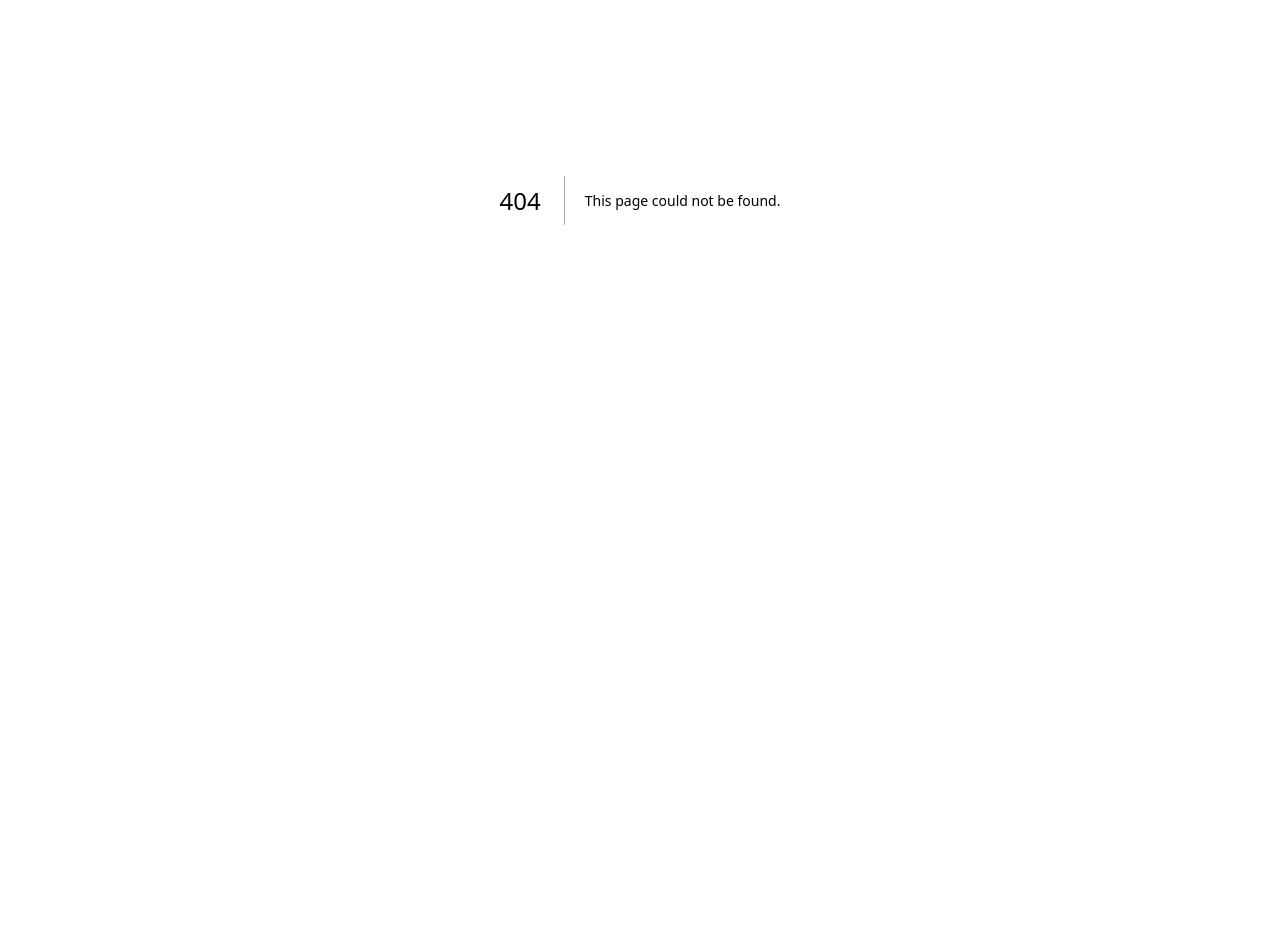
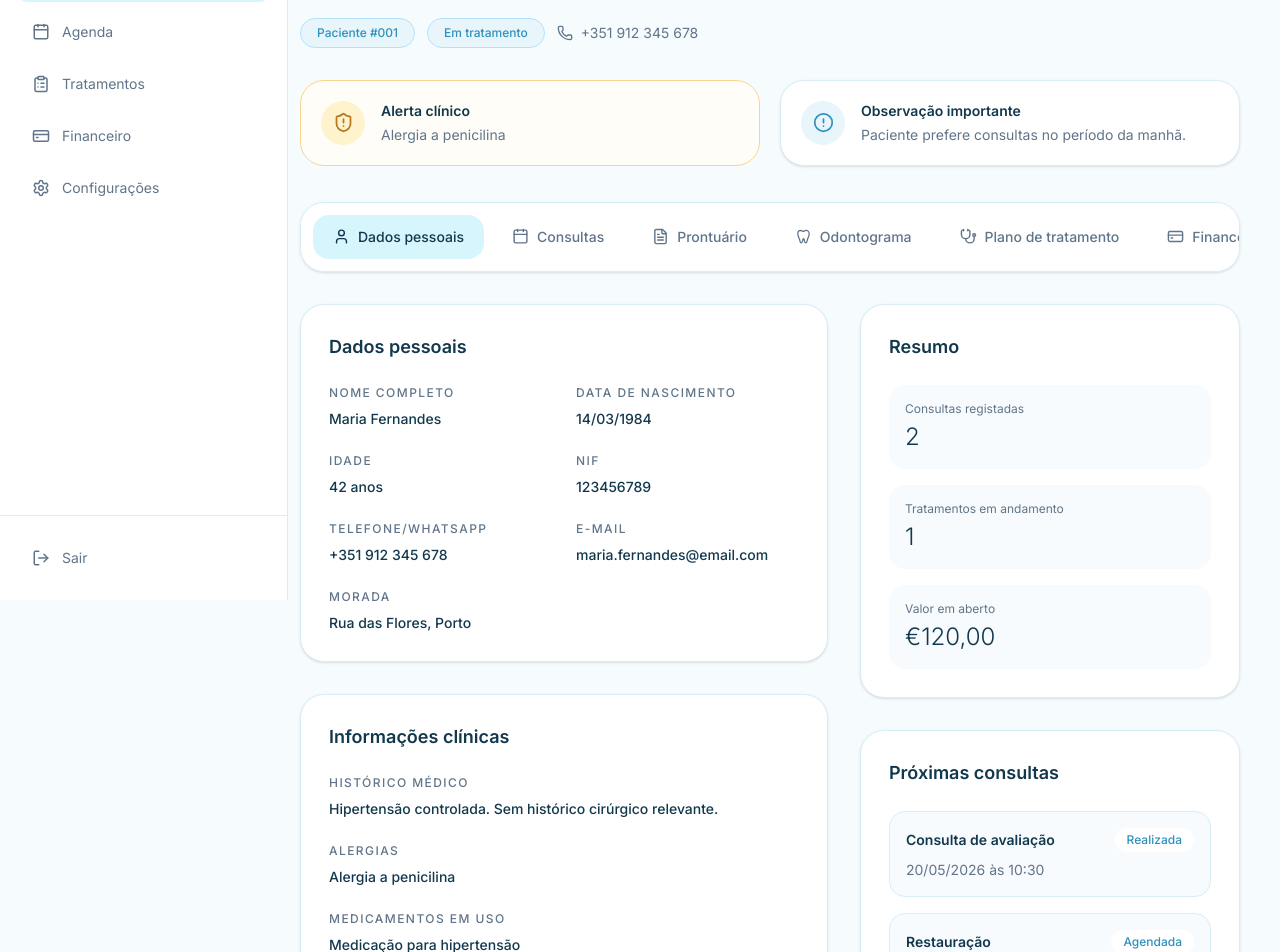
Before and after one commit to PedroPassos081/odonto-system, a Next.js app: page /pacientes/1 in a window 1280 px wide. Before the commit this address had no page. Shown: the part 200-1152 px from the top of the page. Before the commit the page ends 800 px from the top, so only its background shows below. Built offline with nearby package versions, Linux system fonts and the light colour scheme.

Commit message:
feat: add patient details page with custom tooth icon

```diff
--- /dev/null
+++ b/src/app/pacientes/[id]/page.tsx
@@ -0,0 +1,282 @@
+import { AppShell } from "@/components/layout/AppShell";
+import { ToothIcon } from "@/components/ui/ToothIcon";
+import {
+  AlertCircle,
+  ArrowLeft,
+  Calendar,
+  CreditCard,
+  FileText,
+  Phone,
+  ShieldAlert,
+  Stethoscope,
+  User,
+} from "lucide-react";
+import Link from "next/link";
+
+const patient = {
+  id: "001",
+  name: "Maria Fernandes",
+  age: "42 anos",
+  phone: "+351 912 345 678",
+  email: "maria.fernandes@email.com",
+  nif: "123456789",
+  address: "Rua das Flores, Porto",
+  birthDate: "14/03/1984",
+  lastAppointment: "20/05/2026",
+  status: "Em tratamento",
+  allergies: "Alergia a penicilina",
+  medications: "Medicação para hipertensão",
+  medicalHistory: "Hipertensão controlada. Sem histórico cirúrgico relevante.",
+  notes: "Paciente prefere consultas no período da manhã.",
+};
+
+const tabs = [
+  {
+    label: "Dados pessoais",
+    active: true,
+    icon: User,
+  },
+  {
+    label: "Consultas",
+    active: false,
+    icon: Calendar,
+  },
+  {
+    label: "Prontuário",
+    active: false,
+    icon: FileText,
+  },
+  {
+    label: "Odontograma",
+    active: false,
+    icon: ToothIcon,
+  },
+  {
+    label: "Plano de tratamento",
+    active: false,
+    icon: Stethoscope,
+  },
+  {
+    label: "Financeiro",
+    active: false,
+    icon: CreditCard,
+  },
+];
+
+const appointments = [
+  {
+    date: "20/05/2026",
+    time: "10:30",
+    type: "Consulta de avaliação",
+    status: "Realizada",
+  },
+  {
+    date: "28/05/2026",
+    time: "09:00",
+    type: "Restauração",
+    status: "Agendada",
+  },
+];
+
+function InfoCard({
+  title,
+  children,
+}: {
+  title: string;
+  children: React.ReactNode;
+}) {
+  return (
+    <section className="rounded-3xl border border-[#D8EDF8] bg-white p-7 shadow-sm">
+      <h2 className="text-lg font-semibold text-[#12384D]">{title}</h2>
+      <div className="mt-6">{children}</div>
+    </section>
+  );
+}
+
+function Field({ label, value }: { label: string; value: string }) {
+  return (
+    <div>
+      <p className="text-xs font-medium uppercase tracking-[0.12em] text-[#60758A]">
+        {label}
+      </p>
+      <p className="mt-2 text-sm font-medium text-[#12384D]">{value}</p>
+    </div>
+  );
+}
+
+export default function PatientDetailsPage() {
+  return (
+    <AppShell>
+      <div className="flex flex-col gap-6 xl:flex-row xl:items-start xl:justify-between">
+        <div>
+          <Link
+            href="/pacientes"
+            className="inline-flex items-center gap-2 text-sm font-medium text-[#2E91BD] transition hover:text-[#12384D]"
+          >
+            <ArrowLeft size={17} />
+            Voltar para pacientes
+          </Link>
+
+          <p className="mt-8 text-xs uppercase tracking-[0.35em] text-[#60758A]">
+            Ficha do paciente
+          </p>
+
+          <h1 className="mt-3 text-4xl font-light tracking-[-0.03em] text-[#12384D]">
+            {patient.name}
+          </h1>
+
+          <div className="mt-4 flex flex-wrap items-center gap-3">
+            <span className="rounded-full border border-[#B5E0FB] bg-[#E8F5FB] px-4 py-1.5 text-xs font-medium text-[#2E91BD]">
+              Paciente #{patient.id}
+            </span>
+
+            <span className="rounded-full border border-[#B5E0FB] bg-[#E8F5FB] px-4 py-1.5 text-xs font-medium text-[#2E91BD]">
+              {patient.status}
+            </span>
+
+            <span className="inline-flex items-center gap-2 text-sm text-[#60758A]">
+              <Phone size={16} />
+              {patient.phone}
+            </span>
+          </div>
+        </div>
+
+        <div className="rounded-3xl border border-[#D8EDF8] bg-white p-5 shadow-sm">
+          <p className="text-xs font-medium uppercase tracking-[0.12em] text-[#60758A]">
+            Última consulta
+          </p>
+          <p className="mt-2 text-lg font-semibold text-[#12384D]">
+            {patient.lastAppointment}
+          </p>
+        </div>
+      </div>
+
+      <div className="mt-8 grid grid-cols-1 gap-5 xl:grid-cols-2">
+        <div className="flex items-start gap-4 rounded-3xl border border-[#FBD38D] bg-[#FFFDF7] p-5">
+          <div className="flex h-11 w-11 shrink-0 items-center justify-center rounded-full bg-[#FFF3CD] text-[#B7791F]">
+            <ShieldAlert size={21} />
+          </div>
+
+          <div>
+            <p className="text-sm font-semibold text-[#12384D]">
+              Alerta clínico
+            </p>
+            <p className="mt-1 text-sm text-[#60758A]">{patient.allergies}</p>
+          </div>
+        </div>
+
+        <div className="flex items-start gap-4 rounded-3xl border border-[#D8EDF8] bg-white p-5 shadow-sm">
+          <div className="flex h-11 w-11 shrink-0 items-center justify-center rounded-full bg-[#E8F5FB] text-[#2E91BD]">
+            <AlertCircle size={21} />
+          </div>
+
+          <div>
+            <p className="text-sm font-semibold text-[#12384D]">
+              Observação importante
+            </p>
+            <p className="mt-1 text-sm text-[#60758A]">{patient.notes}</p>
+          </div>
+        </div>
+      </div>
+
+      <div className="mt-9 overflow-x-auto rounded-3xl border border-[#D8EDF8] bg-white p-3 shadow-sm">
+        <div className="flex min-w-max gap-2">
+          {tabs.map((tab) => {
+            const Icon = tab.icon;
+
+            return (
+              <button
+                key={tab.label}
+                className={`inline-flex items-center gap-2 rounded-2xl px-5 py-3 text-sm font-medium transition ${
+                  tab.active
+                    ? "bg-[#D7F5FC] text-[#12384D]"
+                    : "text-[#60758A] hover:bg-[#F0FAFE] hover:text-[#12384D]"
+                }`}
+              >
+                <Icon size={17} />
+                {tab.label}
+              </button>
+            );
+          })}
+        </div>
+      </div>
+
+      <div className="mt-8 grid grid-cols-1 gap-8 xl:grid-cols-[1fr_380px]">
+        <div className="space-y-8">
+          <InfoCard title="Dados pessoais">
+            <div className="grid grid-cols-1 gap-6 md:grid-cols-2">
+              <Field label="Nome completo" value={patient.name} />
+              <Field label="Data de nascimento" value={patient.birthDate} />
+              <Field label="Idade" value={patient.age} />
+              <Field label="NIF" value={patient.nif} />
+              <Field label="Telefone/WhatsApp" value={patient.phone} />
+              <Field label="E-mail" value={patient.email} />
+              <div className="md:col-span-2">
+                <Field label="Morada" value={patient.address} />
+              </div>
+            </div>
+          </InfoCard>
+
+          <InfoCard title="Informações clínicas">
+            <div className="grid grid-cols-1 gap-6">
+              <Field label="Histórico médico" value={patient.medicalHistory} />
+              <Field label="Alergias" value={patient.allergies} />
+              <Field label="Medicamentos em uso" value={patient.medications} />
+              <Field label="Observações" value={patient.notes} />
+            </div>
+          </InfoCard>
+        </div>
+
+        <aside className="space-y-8">
+          <InfoCard title="Resumo">
+            <div className="space-y-4">
+              <div className="rounded-2xl bg-[#F8FBFD] p-4">
+                <p className="text-xs text-[#60758A]">Consultas registadas</p>
+                <p className="mt-1 text-2xl font-light text-[#12384D]">2</p>
+              </div>
+
+              <div className="rounded-2xl bg-[#F8FBFD] p-4">
+                <p className="text-xs text-[#60758A]">
+                  Tratamentos em andamento
+                </p>
+                <p className="mt-1 text-2xl font-light text-[#12384D]">1</p>
+              </div>
+
+              <div className="rounded-2xl bg-[#F8FBFD] p-4">
+                <p className="text-xs text-[#60758A]">Valor em aberto</p>
+                <p className="mt-1 text-2xl font-light text-[#12384D]">
+                  €120,00
+                </p>
+              </div>
+            </div>
+          </InfoCard>
+
+          <InfoCard title="Próximas consultas">
+            <div className="space-y-4">
+              {appointments.map((appointment) => (
+                <div
+                  key={`${appointment.date}-${appointment.time}`}
+                  className="rounded-2xl border border-[#D8EDF8] bg-[#F8FBFD] p-4"
+                >
+                  <div className="flex items-center justify-between gap-4">
+                    <p className="text-sm font-semibold text-[#12384D]">
+                      {appointment.type}
+                    </p>
+
+                    <span className="rounded-full bg-white px-3 py-1 text-xs font-medium text-[#2E91BD]">
+                      {appointment.status}
+                    </span>
+                  </div>
+
+                  <p className="mt-2 text-sm text-[#60758A]">
+                    {appointment.date} às {appointment.time}
+                  </p>
+                </div>
+              ))}
+            </div>
+          </InfoCard>
+        </aside>
+      </div>
+    </AppShell>
+  );
+}
--- /dev/null
+++ b/src/components/ui/ToothIcon.tsx
@@ -0,0 +1,23 @@
+type ToothIconProps = {
+  size?: number;
+  className?: string;
+};
+
+export function ToothIcon({ size = 18, className }: ToothIconProps) {
+  return (
+    <svg
+      width={size}
+      height={size}
+      viewBox="0 0 24 24"
+      fill="none"
+      stroke="currentColor"
+      strokeWidth="1.8"
+      strokeLinecap="round"
+      strokeLinejoin="round"
+      className={className}
+      aria-hidden="true"
+    >
+      <path d="M8.2 3.5C5.8 3.5 4 5.4 4 8.2c0 2.4 1 4.5 1.8 6.4.7 1.7 1.1 3.2 1.4 4.6.2 1.1.8 1.8 1.6 1.8.9 0 1.3-.8 1.7-2.2l.7-2.6c.2-.8.5-1.2.8-1.2s.6.4.8 1.2l.7 2.6c.4 1.4.8 2.2 1.7 2.2.8 0 1.4-.7 1.6-1.8.3-1.4.7-2.9 1.4-4.6.8-1.9 1.8-4 1.8-6.4 0-2.8-1.8-4.7-4.2-4.7-1.3 0-2.4.5-3.1.9-.8.5-1.4.5-2.2 0-.7-.4-1.8-.9-3.1-.9Z" />
+    </svg>
+  );
+}
```
